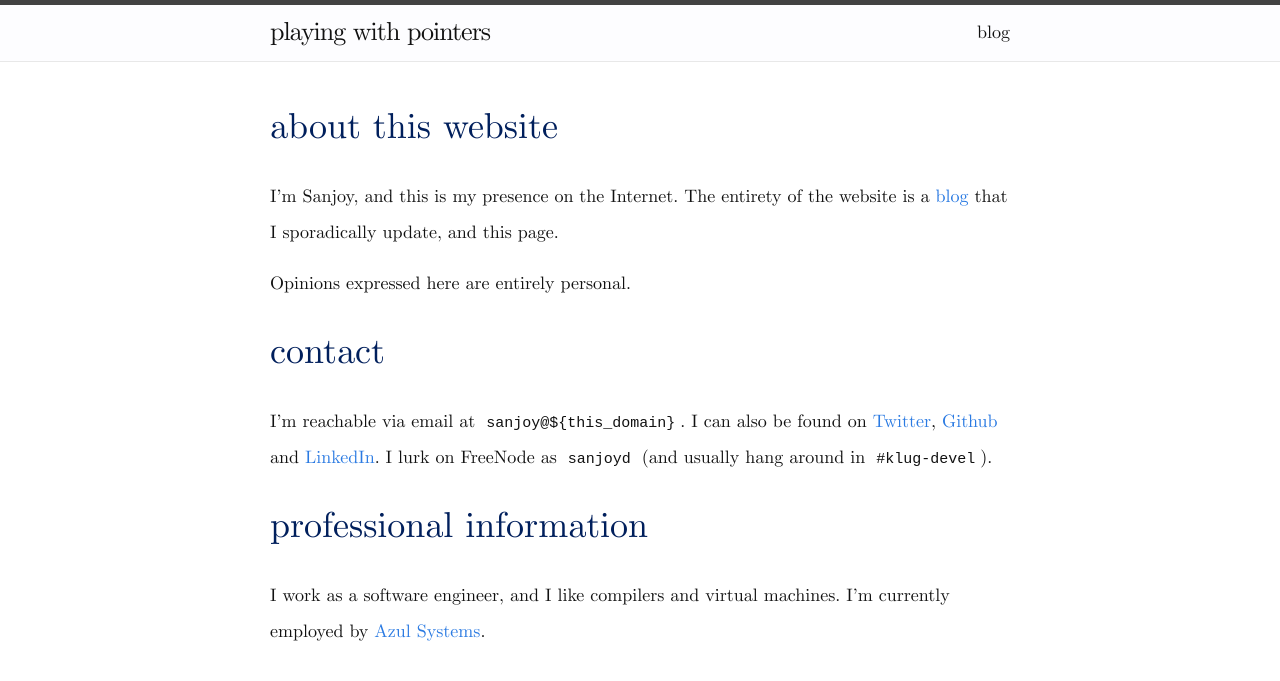
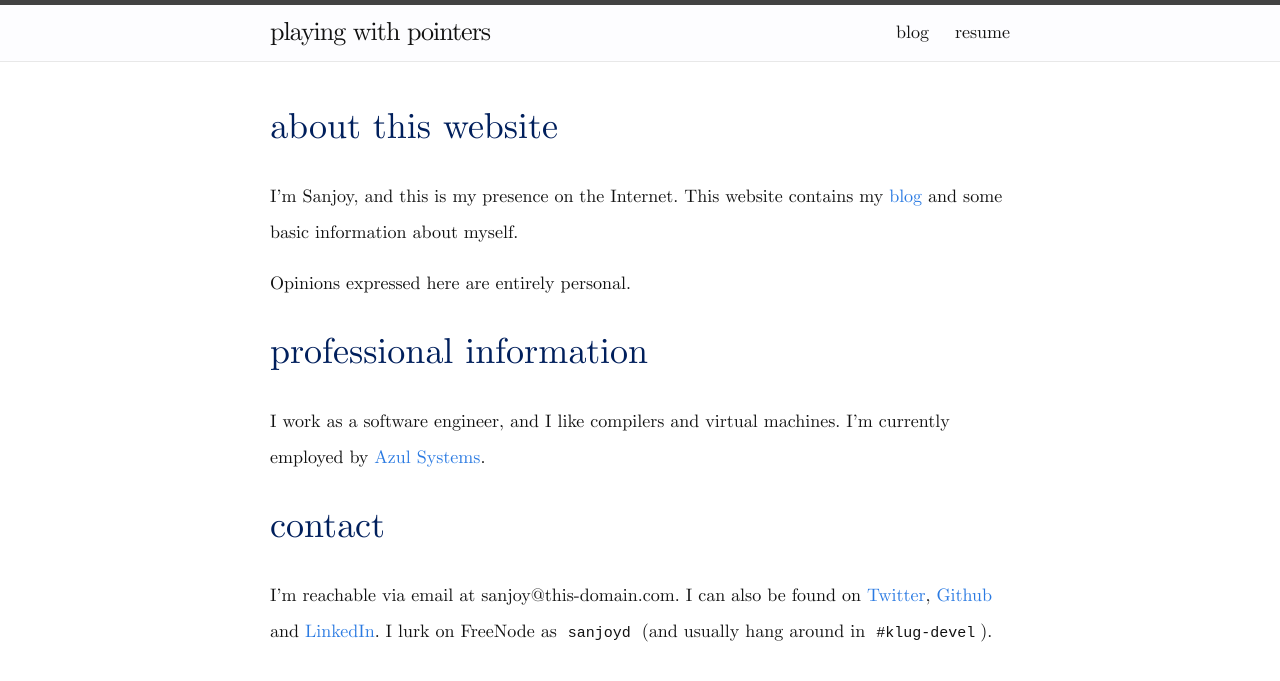
Before and after one commit to sanjoy/playingwithpointers.com, a Jekyll site: the page built from index.md, in a window 1280 px wide. Shown: the top 681 px of the page. Built offline with Jekyll 4.4.1, drawn with Linux system fonts in a browser that asks for light colours.

Commit message:
minor changes

```diff
--- a/_includes/header.html
+++ b/_includes/header.html
@@ -19,6 +19,7 @@
           <a class="page-link" href="{{ page.url | prepend: site.baseurl }}">{{ page.title }}</a>
           {% endif %}
         {% endfor %}
+	  <a class="page-link" href="/assets/Resume-SanjoyDas.pdf">resume</a>
       </div>
     </nav>
 
--- a/index.md
+++ b/index.md
@@ -4,23 +4,22 @@ layout: default
 
 # about this website
 
-I'm Sanjoy, and this is my presence on the Internet.  The entirety of
-the website is a [blog][blog] that I sporadically update, and this
-page.
+I'm Sanjoy, and this is my presence on the Internet.  This website
+contains my [blog][blog] and some basic information about myself.
 
 Opinions expressed here are entirely personal.
-
-# contact
-
-I'm reachable via email at `sanjoy@${this_domain}`. I can also be
-found on [Twitter][twitter], [Github][github] and
-[LinkedIn][linkedin]. I lurk on FreeNode as `sanjoyd` (and usually
-hang around in `#klug-devel`).
 
 # professional information
 
 I work as a software engineer, and I like compilers and virtual
 machines.  I'm currently employed by [Azul Systems][azul].
+
+# contact
+
+I'm reachable via email at sanjoy@this-domain.com. I can also be found
+on [Twitter][twitter], [Github][github] and [LinkedIn][linkedin]. I
+lurk on FreeNode as `sanjoyd` (and usually hang around in
+`#klug-devel`).
 
 [azul]: <http://azulsystems.com>
 [blog]: </blog.html>
```
Also changed, not shown: 1 other file.
